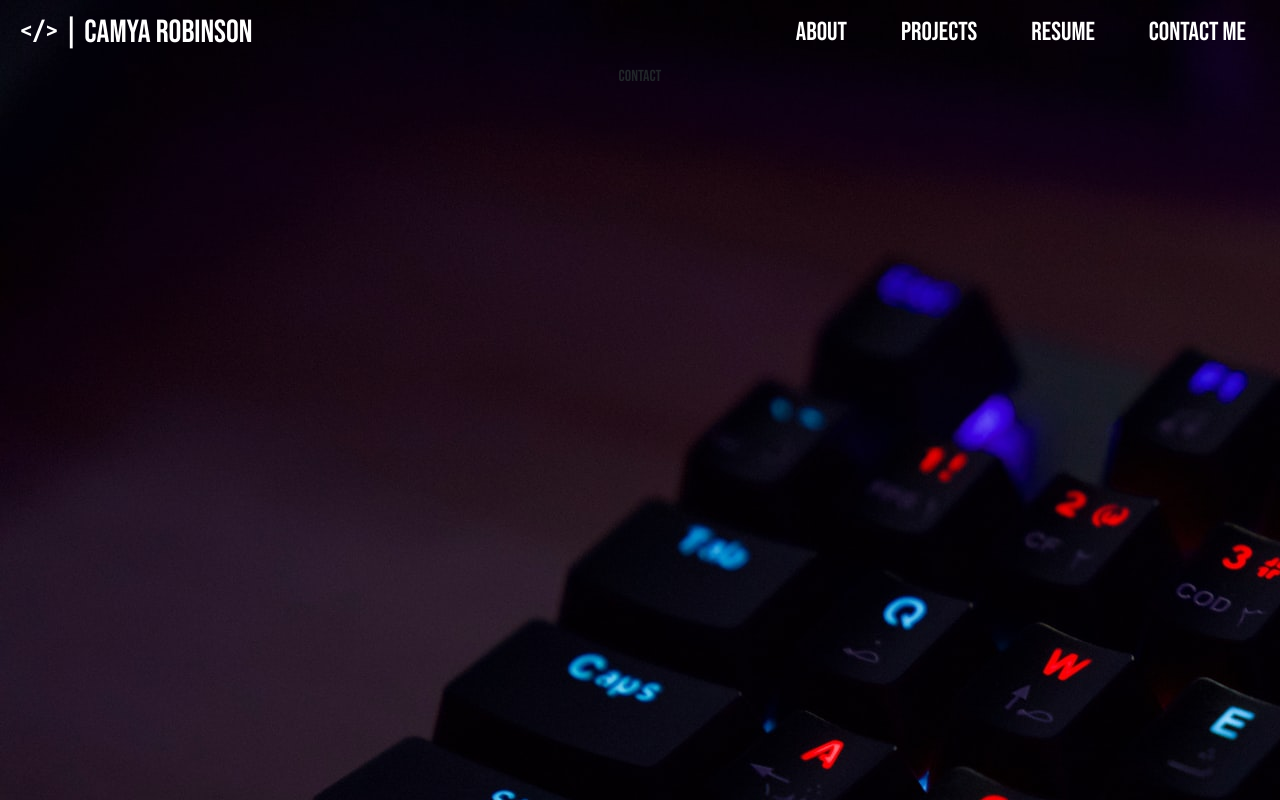
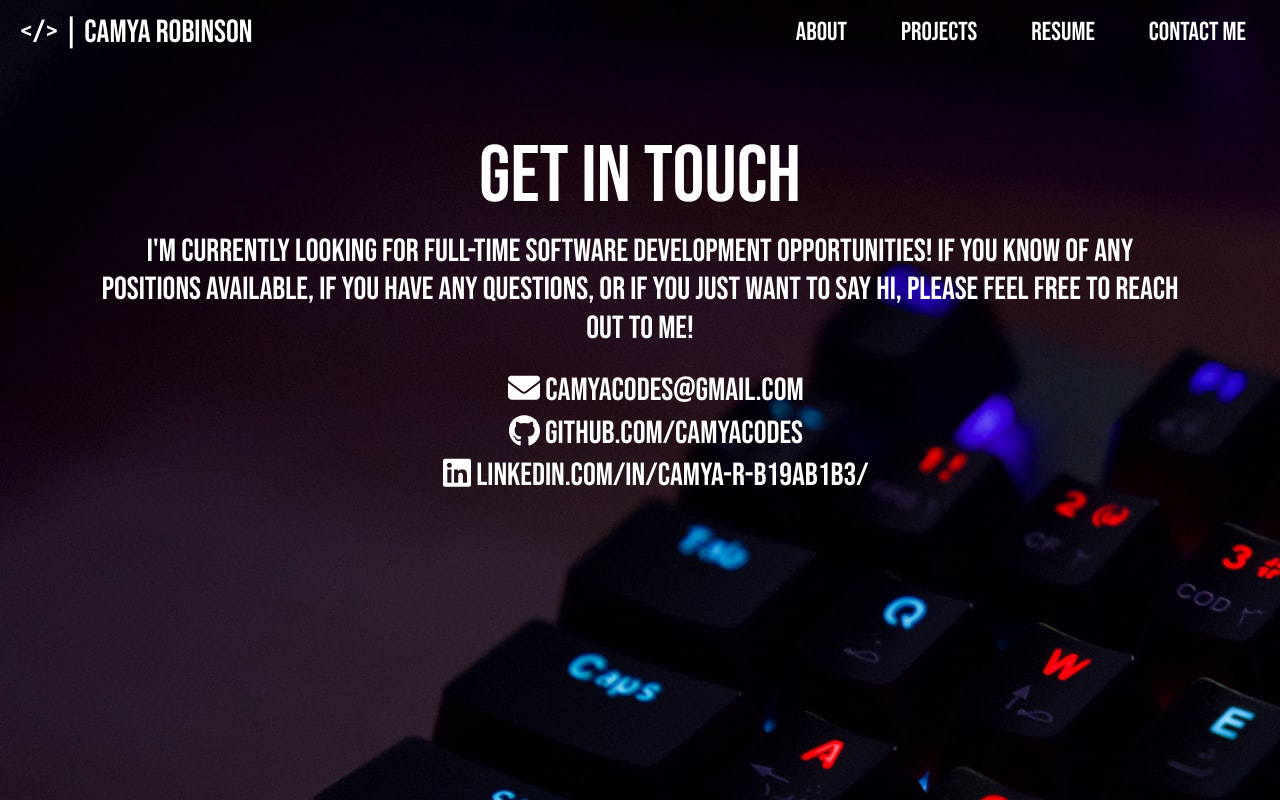
Before and after one commit to camyacodes/camyarobinson, a React (Create React App) app: page /contact in a window 1280 px wide. Built offline with nearby package versions, Linux system fonts and the light colour scheme.

Commit message:
finished contact section

```diff
--- /dev/null
+++ b/src/pages/Contact.css
@@ -0,0 +1,11 @@
+.contact-section {
+    margin: 0 100px;
+    position: absolute;
+    top: 40%;
+    -ms-transform: translateY(-50%);
+    transform: translateY(-50%);
+}
+
+.contact-icon {
+    margin-right: 5px;
+}
--- a/src/pages/Contact.js
+++ b/src/pages/Contact.js
@@ -1,7 +1,60 @@
-import React from 'react'
+import React from "react";
+import './Contact.css'
+import { FontAwesomeIcon } from "@fortawesome/react-fontawesome";
+import { faLinkedin, faGithub, fa } from "@fortawesome/free-brands-svg-icons";
+import { faEnvelope } from "@fortawesome/free-solid-svg-icons";
 
 export default function Contact() {
-  return (
-    <div>Contact</div>
-  )
+	return (
+		<div className="contact-section">
+			<h1 className="text-white display-1">Get In Touch</h1>
+			<h2 className="mb-4 text-white">
+				I'm currently looking for full-time Software Development opportunities!
+				If you know of any positions available, if you have any questions, or if
+				you just want to say hi, please feel free to reach out to me!
+			</h2>
+			<div class="contact-links">
+				<ul className="contact-list">
+					<li className="mb-1">
+						<a className="h2" href="mailto: camyacodes@gmail.com">
+							<FontAwesomeIcon
+								className="contact-icon"
+								icon={faEnvelope}
+								size="1x"
+							></FontAwesomeIcon>
+							camyacodes@gmail.com
+						</a>
+					</li>
+					<li className="mb-1">
+						<a
+							className="h2"
+							href="https://github.com/camyacodes"
+							target="_blank"
+						>
+							<FontAwesomeIcon
+								className="contact-icon"
+								icon={faGithub}
+								size="1x"
+							></FontAwesomeIcon>
+							github.com/camyacodes
+						</a>
+					</li>
+					<li>
+						<a
+							className="h2"
+							href="https://www.linkedin.com/in/camya-r-b19ab1b3/"
+							target="_blank"
+						>
+							<FontAwesomeIcon
+								className="contact-icon"
+								icon={faLinkedin}
+								size="1x"
+							></FontAwesomeIcon>
+							linkedin.com/in/camya-r-b19ab1b3/
+						</a>
+					</li>
+				</ul>
+			</div>
+		</div>
+	);
 }
--- a/src/pages/Projects.js
+++ b/src/pages/Projects.js
@@ -4,7 +4,7 @@ import ProjectCards from '../components/ProjectCards'
 export default function Projects() {
   return (
     <div>
-      Projects
+      <h1 className='text-white'>Portfolio</h1>
 <ProjectCards></ProjectCards>
     </div>
   )
```
Also changed, not shown: src/App.css (line endings or trailing spaces).
